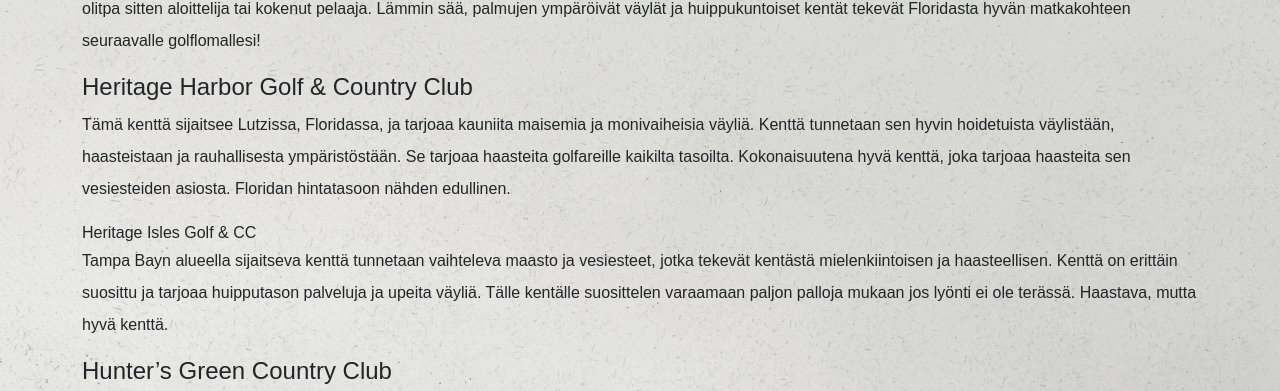
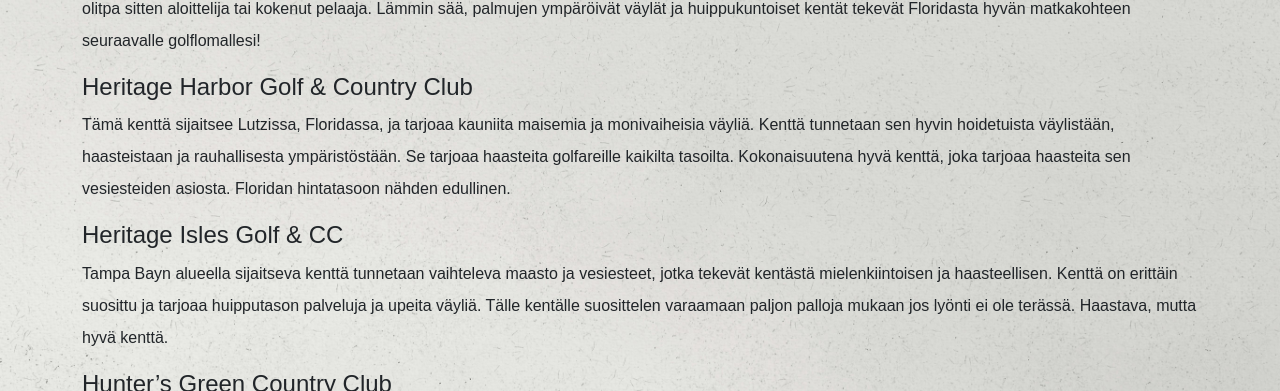
Before and after one commit to mmmiro/mmmiro.github.io, a plain HTML site: page amerikka.html in a window 1280 px wide. Shown: the part 405-796 px from the top of the page. Drawn offline with nearby package versions, Linux system fonts and the light colour scheme.

Commit message:
Otsikon muutos
Otsikon muokkaus.

```diff
--- a/amerikka.html
+++ b/amerikka.html
@@ -72,7 +72,7 @@
 
 <div class="container">
 
-      <h44>Heritage Isles Golf & CC</h4>
+      <h4>Heritage Isles Golf & CC</h4>
         <p class="lh-lg">
       Tampa Bayn alueella sijaitseva kenttä tunnetaan vaihteleva maasto ja vesiesteet, jotka tekevät
               kentästä mielenkiintoisen ja haasteellisen. Kenttä on erittäin suosittu ja tarjoaa huipputason palveluja
```
